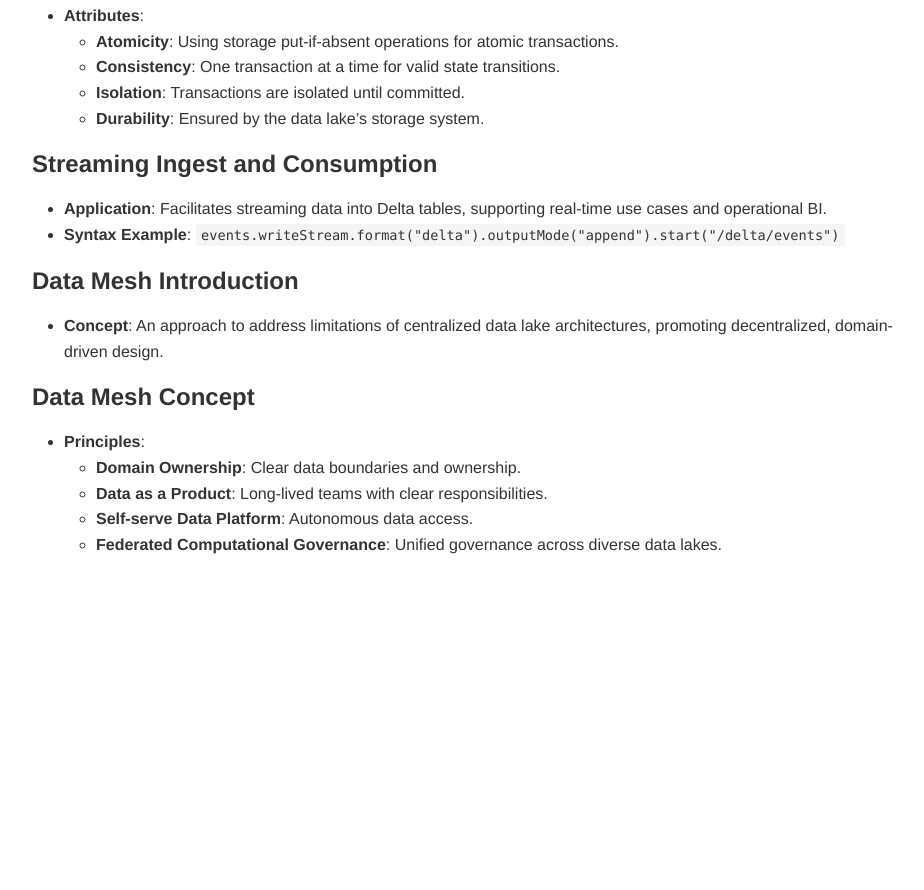
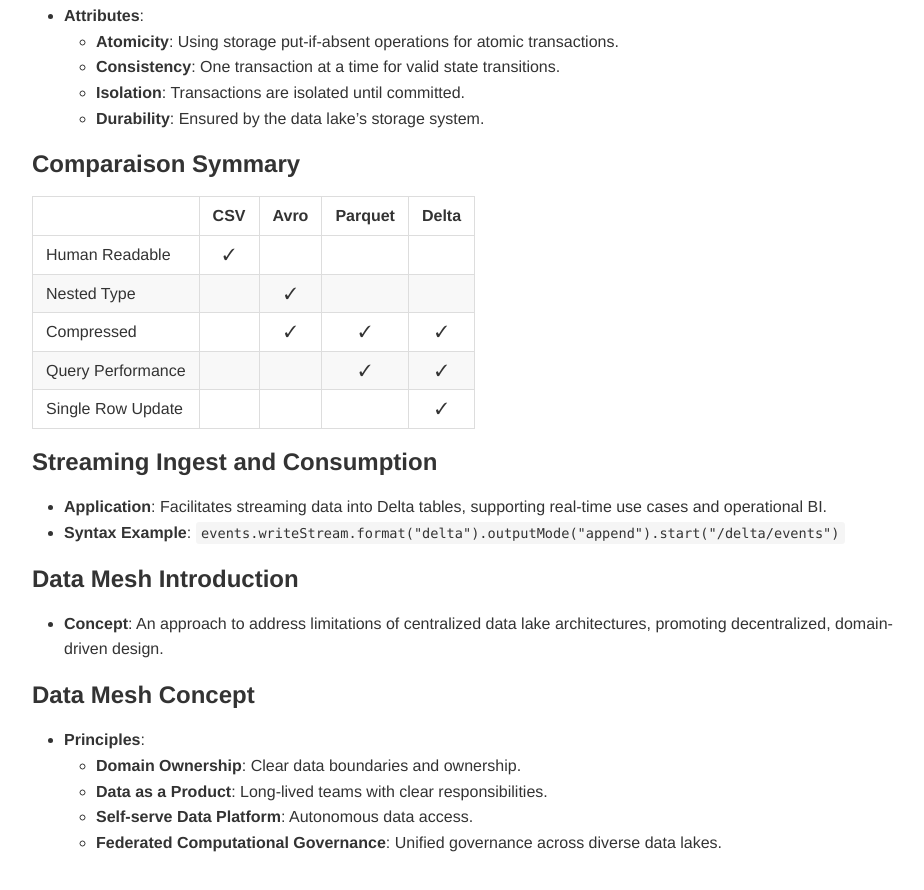
Before and after one commit to MalikSploit/Archi_Moderne, a plain HTML site: page index.html in a window 1280 px wide. Shown: the part 9762-10652 px from the top of the page, without its empty margins (163-1087 px from the left). Before the commit the page ends 10380 px from the top, so only its background shows below. Drawn offline with Linux system fonts and the light colour scheme.

Commit message:
Add files via upload

```diff
--- a/index.html
+++ b/index.html
@@ -1474,6 +1474,55 @@ LIMIT 1
 </ul>
 </li>
 </ul>
+<h3 id="comparaison-symmary">Comparaison Symmary<a class="headerlink" href="#comparaison-symmary" title="Permanent link"></a></h3>
+<table>
+<thead>
+<tr>
+<th></th>
+<th align="center">CSV</th>
+<th align="center">Avro</th>
+<th align="center">Parquet</th>
+<th align="center">Delta</th>
+</tr>
+</thead>
+<tbody>
+<tr>
+<td>Human Readable</td>
+<td align="center">✓</td>
+<td align="center"></td>
+<td align="center"></td>
+<td align="center"></td>
+</tr>
+<tr>
+<td>Nested Type</td>
+<td align="center"></td>
+<td align="center">✓</td>
+<td align="center"></td>
+<td align="center"></td>
+</tr>
+<tr>
+<td>Compressed</td>
+<td align="center"></td>
+<td align="center">✓</td>
+<td align="center">✓</td>
+<td align="center">✓</td>
+</tr>
+<tr>
+<td>Query Performance</td>
+<td align="center"></td>
+<td align="center"></td>
+<td align="center">✓</td>
+<td align="center">✓</td>
+</tr>
+<tr>
+<td>Single Row Update</td>
+<td align="center"></td>
+<td align="center"></td>
+<td align="center"></td>
+<td align="center">✓</td>
+</tr>
+</tbody>
+</table>
 <h3 id="streaming-ingest-and-consumption">Streaming Ingest and Consumption<a class="headerlink" href="#streaming-ingest-and-consumption" title="Permanent link"></a></h3>
 <ul>
 <li><strong>Application</strong>: Facilitates streaming data into Delta tables, supporting real-time use cases and operational BI.</li>
```
